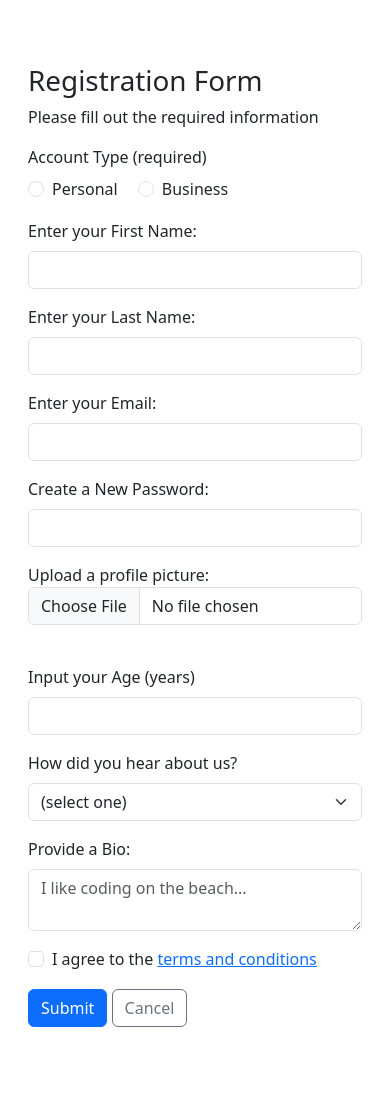
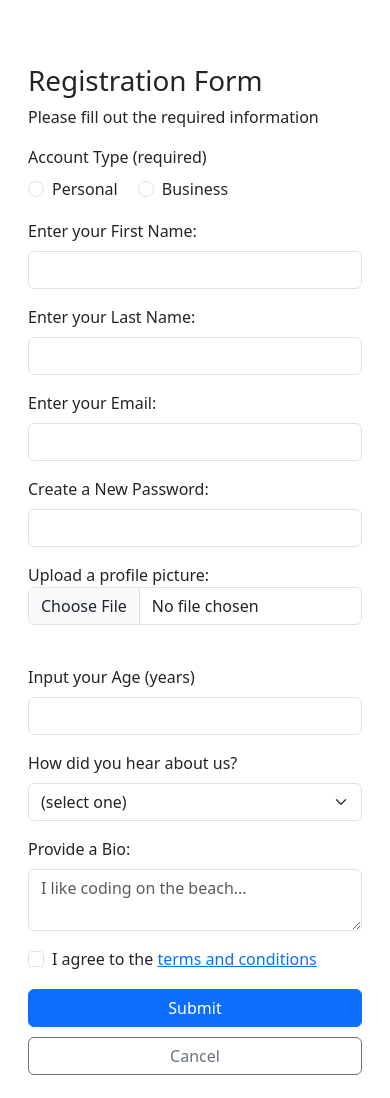
Before and after one commit to BryHat/PRIN135-Bootstrap, a plain HTML site: page index.html in a window 390 px wide. Before the commit the page ends 1043 px from the top, so only its background shows below. Drawn offline with nearby package versions, Linux system fonts and the light colour scheme.

Commit message:
Update index.html

```diff
--- a/index.html
+++ b/index.html
@@ -5,6 +5,14 @@
   <meta name="viewport" content="width=device-width, initial-scale=1">
   <title>Bootstrap Demo</title>
   <link href="https://cdn.jsdelivr.net/npm/bootstrap@5.3.2/dist/css/bootstrap.min.css" rel="stylesheet" >
+  <style>
+    @media (max-width: 767px) {
+      .btn-block {
+        width: 100%;
+        margin-bottom: 10px;
+      }
+    }
+  </style>
 </head>
 <body class="p-3 m-0 border-0 bd-example">
   <div class="container">
@@ -97,8 +105,9 @@
           </div>
         </div>
       </div>
+      <div class="col-12">
         <div class="col-md-12">
-          <div class="col-12">
+          <div class=" ">
           <button class="btn btn-primary btn-block" type="submit">Submit</button>
           <button class="btn btn-outline-secondary btn-block" type="button">Cancel</button>
         </div>
```
